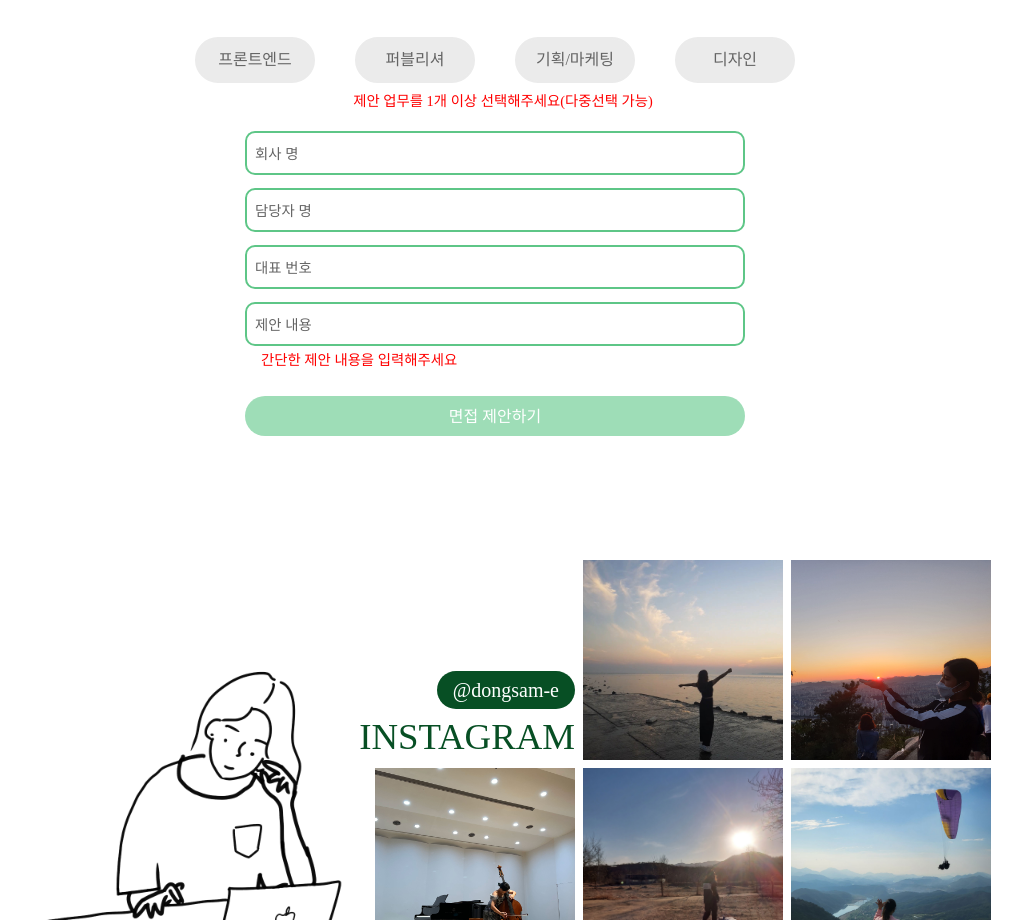
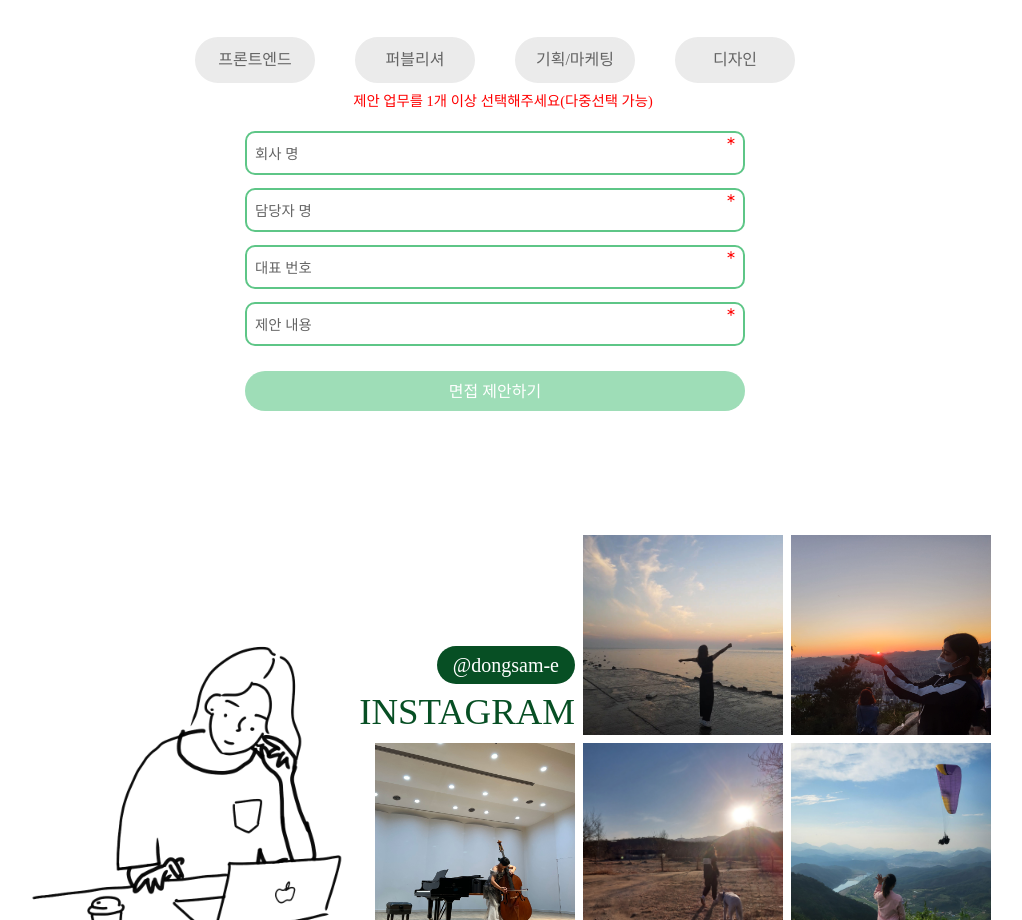
Before and after one commit to dongsam-E/dongsam-E.github.io, a React (Create React App) app: page / in a window 1280 px wide. Shown: the part 2662-3582 px from the top of the page, without its empty margins (145-1167 px from the left). Built offline with nearby package versions, Linux system fonts and the light colour scheme; a web font is replaced by a local one.

Commit message:
필수사항 안내 ui 수정

```diff
--- a/src/component/Contact.js
+++ b/src/component/Contact.js
@@ -39,6 +39,9 @@ function Contact(props) {
     }
     const isAnyCheckboxChecked = Object.values(checkboxStates).some((state) => state); // checkbox조건화
     const isTextCheck = Object.values(text).length > 0
+    const isNumCheck = Object.values(num).length > 0
+    const isNameCheck = Object.values(name).length > 0
+    const isCompanyCheck = Object.values(company).length > 0     // 필수요소 표시 ui
 
     const [isFormValid, setIsFormValid] = useState(false); //폼 유효성 확인 ui
     useEffect(() => {
@@ -164,6 +167,7 @@ function Contact(props) {
                                     value={company}
                                     required
                                 />
+                                <i className={`bi bi-asterisk ${contact.requiredIcon} ${isCompanyCheck ? contact.formNameExplain0 : contact.formNameExplain1}`}></i>
                             </li>
                             <li className={`${contact.formsub}`}>
                                 <input
@@ -175,6 +179,7 @@ function Contact(props) {
                                     value={name}
                                     required
                                 />
+                                <i className={`bi bi-asterisk ${contact.requiredIcon} ${isNameCheck ? contact.formNameExplain0 : contact.formNameExplain1}`}></i>
                             </li>
                             <li className={`${contact.formsub}`}>
                                 <input
@@ -186,6 +191,7 @@ function Contact(props) {
                                     value={num}
                                     required
                                 />
+                                <i className={`bi bi-asterisk ${contact.requiredIcon} ${isNumCheck ? contact.formNameExplain0 : contact.formNameExplain1}`}></i>
                             </li>
                             <li className={`${contact.formsub}`}>
                                 <input
@@ -197,9 +203,7 @@ function Contact(props) {
                                     value={text}
                                     required
                                 />
-                                <span className={`${isTextCheck ? contact.formNameExplain0 : contact.formNameExplain1}`}>
-                                    간단한 제안 내용을 입력해주세요
-                                </span>
+                                <i className={`bi bi-asterisk ${contact.requiredIcon} ${isTextCheck ? contact.formNameExplain0 : contact.formNameExplain1}`}></i>
                             </li>
                         </ul>
                         <div id={`submit`} className={`${contact.formsub} d-flex justify-content-end py-3`}>
--- a/src/scss/contact.module.css
+++ b/src/scss/contact.module.css
@@ -115,6 +115,7 @@
 .formsub{
     width: 50vw;
     max-width: 500px;
+    position: relative;
 }
 @media(max-width:576px){
     .formsub{
@@ -136,7 +137,12 @@
     border-radius: 10px;
     border: 2px solid rgb(94, 198, 135);
 }
-
+.requiredIcon{
+    position: absolute;
+    right: 10px;
+    top: 15px;
+    font-size: 0.5rem;
+}
 
 /* 하단 submit 폼태그 */
 .Disabled{
```
